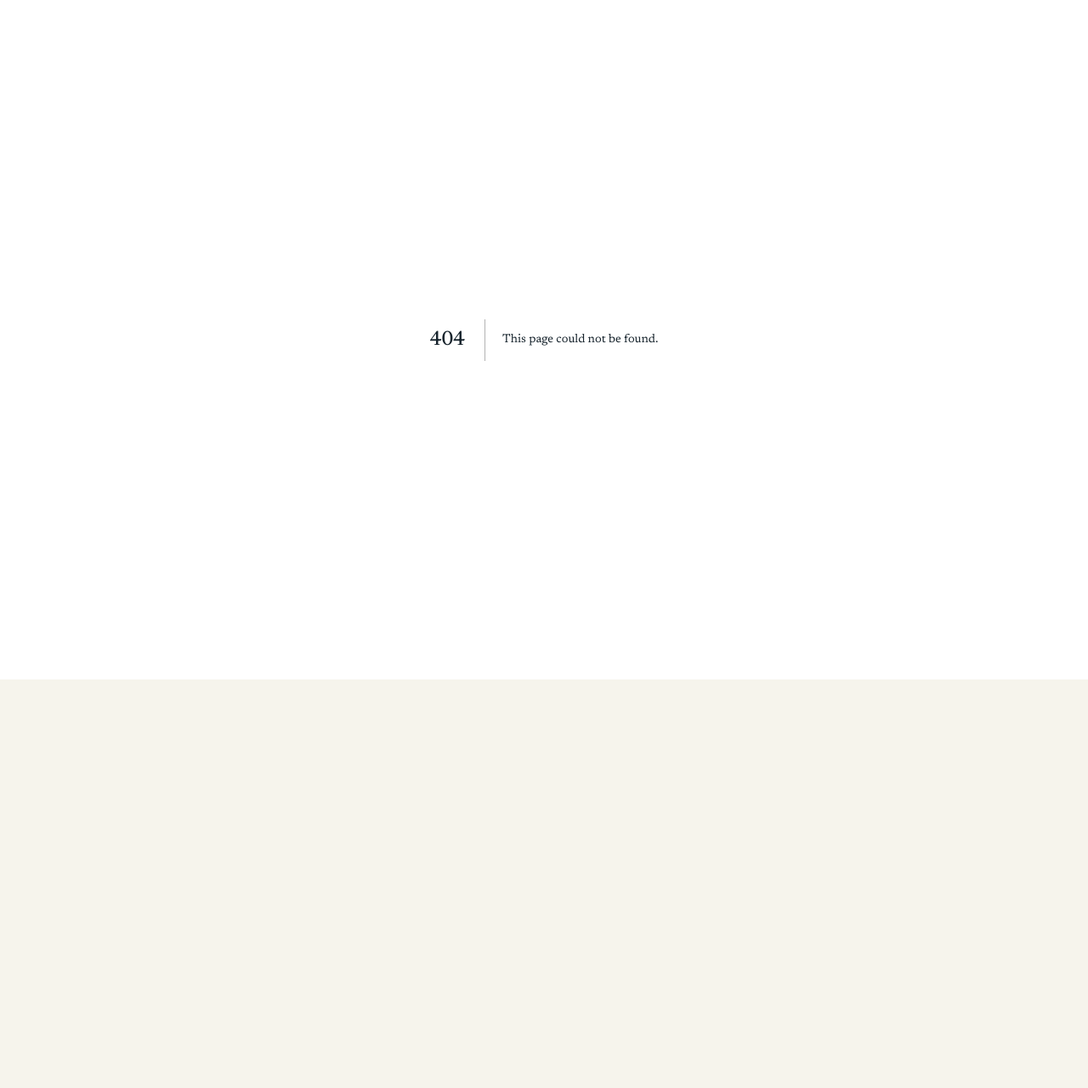
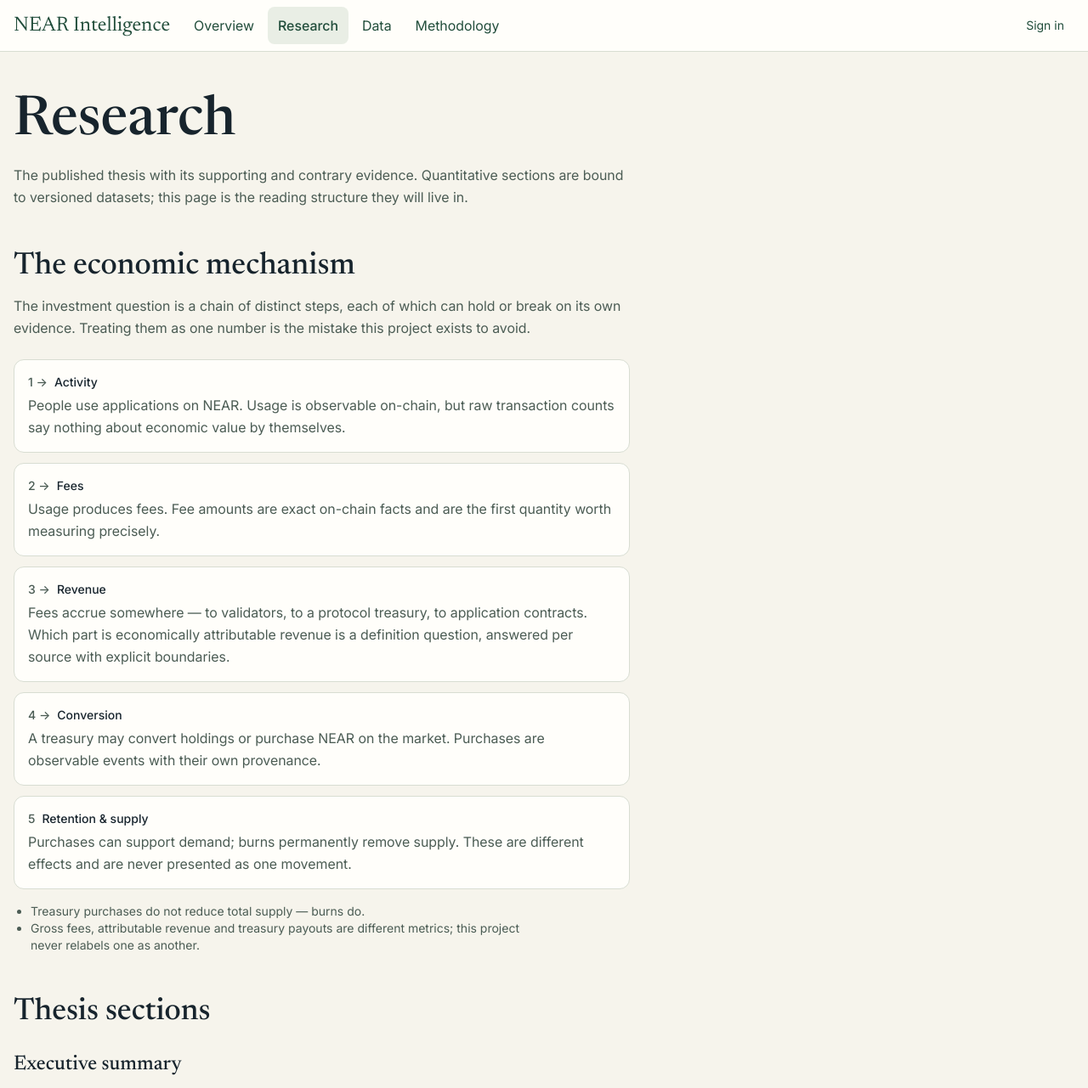
Before and after one commit to ILYUTKICK/near-intelligence, a Next.js app in the folder apps/web/: page /research in a window 1280 px wide. Before the commit this address had no page. Shown: the top 1281 px of the page at 85% size. Before the commit the page ends 800 px from the top, so only its background shows below. Built offline with nearby package versions, Linux system fonts and the light colour scheme.

Commit message:
feat(ni-011): add public route group with landing, research and methodology shells

```diff
--- /dev/null
+++ b/apps/web/src/app/(public)/layout.tsx
@@ -0,0 +1,19 @@
+import type { ReactNode } from "react";
+
+import { PublicFooter } from "@/components/layout/PublicFooter";
+import { PublicHeader } from "@/components/layout/PublicHeader";
+import { SkipLink } from "@/components/layout/SkipLink";
+
+/** Public shell (NI-008) applied to every route in this group. */
+export default function PublicLayout({ children }: { children: ReactNode }) {
+  return (
+    <div className="flex min-h-dvh flex-col">
+      <SkipLink />
+      <PublicHeader />
+      <main id="main-content" className="flex-1">
+        {children}
+      </main>
+      <PublicFooter />
+    </div>
+  );
+}
--- /dev/null
+++ b/apps/web/src/app/(public)/methodology/page.tsx
@@ -0,0 +1,32 @@
+import type { Metadata } from "next";
+
+import { methodology } from "@/features/public-research/content";
+
+export const metadata: Metadata = { title: "Methodology — NEAR Intelligence" };
+
+/**
+ * Public methodology route (NI-011): the shell with the two stable anchors
+ * required by the IA (#sources, #reproduce). Provider tables, manifests and
+ * the reproduction recipe are published here by NI-013 — the shell states
+ * that honestly and carries no placeholders that could read as real content.
+ */
+export default function MethodologyPage() {
+  return (
+    <article className="mx-auto w-full max-w-(--width-content-max) px-4 py-12">
+      <div className="max-w-(--width-prose)">
+        <h1>{methodology.title}</h1>
+        <p className="text-body leading-body text-text-secondary mt-4">{methodology.standfirst}</p>
+      </div>
+      <div className="mt-10 flex flex-col gap-8 max-w-(--width-prose)">
+        {methodology.sections.map((section) => (
+          <section key={section.id} id={section.id} aria-labelledby={`${section.id}-title`}>
+            <h2 id={`${section.id}-title`} className="font-serif text-title leading-title">
+              {section.title}
+            </h2>
+            <p className="text-body leading-body text-text-secondary mt-2">{section.body}</p>
+          </section>
+        ))}
+      </div>
+    </article>
+  );
+}
--- /dev/null
+++ b/apps/web/src/app/(public)/page.tsx
@@ -0,0 +1,29 @@
+import Link from "next/link";
+
+import { MechanismFlow } from "@/features/public-research/MechanismFlow";
+import { landing } from "@/features/public-research/content";
+
+export default function HomePage() {
+  return (
+    <div className="mx-auto w-full max-w-(--width-content-max) px-4 py-12">
+      <h1>{landing.title}</h1>
+      <p className="text-body leading-body text-text-secondary max-w-(--width-prose) mt-4">
+        {landing.standfirst}
+      </p>
+      <p className="text-body leading-body max-w-(--width-prose) mt-4">{landing.whatYouCanDo}</p>
+      <ul className="mt-6 flex flex-wrap gap-2">
+        {landing.links.map((link) => (
+          <li key={link.href}>
+            <Link
+              href={link.href}
+              className="inline-flex h-11 items-center rounded-control border border-control-border bg-surface px-4 font-ui text-ui leading-ui text-text hover:bg-surface-muted focus-visible:outline-2 focus-visible:outline-offset-2 focus-visible:outline-focus"
+            >
+              {link.label}
+            </Link>
+          </li>
+        ))}
+      </ul>
+      <MechanismFlow />
+    </div>
+  );
+}
--- /dev/null
+++ b/apps/web/src/app/(public)/research/page.tsx
@@ -0,0 +1,40 @@
+import type { Metadata } from "next";
+
+import { MechanismFlow } from "@/features/public-research/MechanismFlow";
+import { research } from "@/features/public-research/content";
+
+export const metadata: Metadata = { title: "Research — NEAR Intelligence" };
+
+/**
+ * Public research route (NI-011): the reading structure for the thesis.
+ * Sections carry stable anchors (IA: /research#h1 … #h4) so citations and
+ * evidence links can already reference them; the reviewed quantitative
+ * content is bound to these sections by NI-014 — until then each section
+ * says exactly that, with no metrics and no dead controls.
+ */
+export default function ResearchPage() {
+  return (
+    <article className="mx-auto w-full max-w-(--width-content-max) px-4 py-12">
+      <div className="max-w-(--width-prose)">
+        <h1>{research.title}</h1>
+        <p className="text-body leading-body text-text-secondary mt-4">{research.standfirst}</p>
+      </div>
+      <MechanismFlow />
+      <section aria-labelledby="research-outline-heading" className="mt-12">
+        <h2 id="research-outline-heading" className="text-heading leading-heading">
+          Thesis sections
+        </h2>
+        <div className="mt-6 flex flex-col gap-8 max-w-(--width-prose)">
+          {research.outline.map((section) => (
+            <section key={section.id} id={section.id} aria-labelledby={`${section.id}-title`}>
+              <h3 id={`${section.id}-title`} className="font-serif text-title leading-title">
+                {section.title}
+              </h3>
+              <p className="text-body leading-body text-text-secondary mt-2">{section.body}</p>
+            </section>
+          ))}
+        </div>
+      </section>
+    </article>
+  );
+}
--- a/apps/web/src/app/page.tsx
+++ /dev/null
@@ -1,24 +0,0 @@
-import { PublicFooter } from "@/components/layout/PublicFooter";
-import { PublicHeader } from "@/components/layout/PublicHeader";
-import { SkipLink } from "@/components/layout/SkipLink";
-
-export default function HomePage() {
-  return (
-    <div className="flex min-h-dvh flex-col">
-      <SkipLink />
-      <PublicHeader />
-      <main id="main-content" className="flex-1">
-        <div className="mx-auto w-full max-w-(--width-content-max) px-4 py-12">
-          <h1>NEAR Intelligence</h1>
-          <p className="text-body leading-body text-text-secondary max-w-(--width-prose) mt-4">
-            Evidence-first NEAR investment research. This page is the NI-002 runtime skeleton
-            wearing the NI-008 public shell; the reading surfaces, data explorer and workspace
-            are implemented by their own NI-tasks and intentionally contain no metrics, controls
-            or sample values yet.
-          </p>
-        </div>
-      </main>
-      <PublicFooter />
-    </div>
-  );
-}
```
